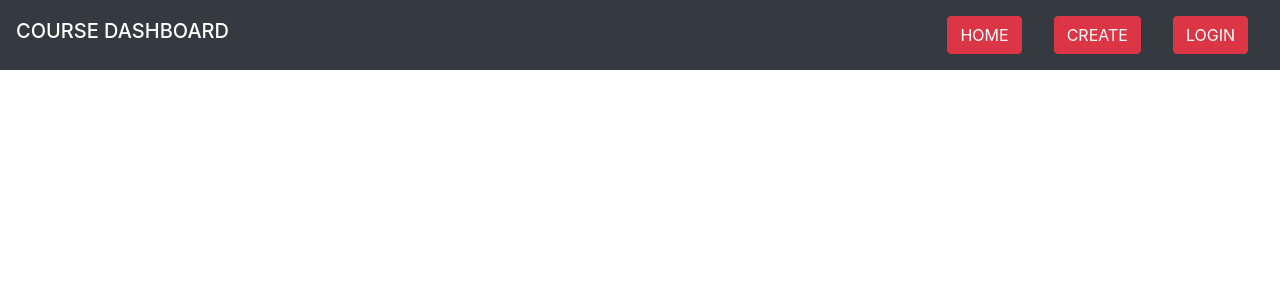
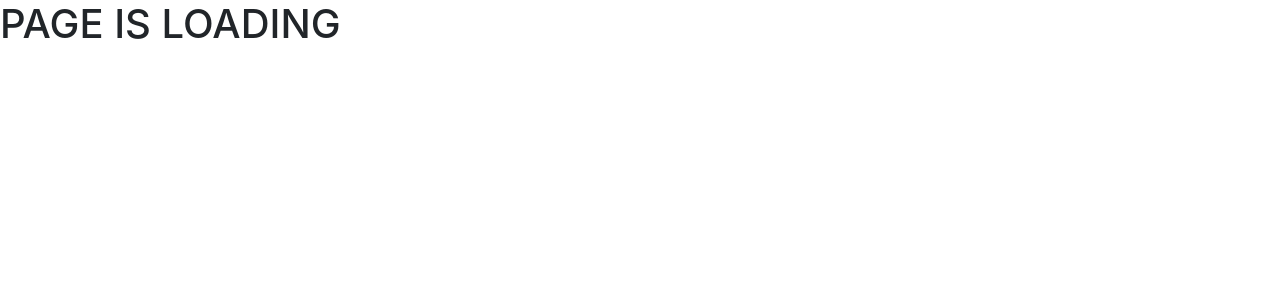
Before and after one commit to hchoi84/YouCourse, a Django app: page /video/ in a window 1280 px wide. Shown: the top 300 px of the page. Run offline with Django 3.2, Linux system fonts and the light colour scheme; parts of the project's set-up code (start-up, migrations or seed data) failed here and were passed over; some libraries are stand-ins or nearby versions.

Commit message:
add video, remove video

```diff
--- /dev/null
+++ b/apps/video_app/static/video_app/style.css
@@ -0,0 +1,4 @@
+*{
+    margin: 0;
+    padding: 0;
+}
--- a/apps/video_app/templates/video_app/index.html
+++ b/apps/video_app/templates/video_app/index.html
@@ -7,32 +7,13 @@
     <title>USERS</title>
     <link rel="stylesheet" href="https://stackpath.bootstrapcdn.com/bootstrap/4.3.1/css/bootstrap.min.css" integrity="sha384-ggOyR0iXCbMQv3Xipma34MD+dH/1fQ784/j6cY/iJTQUOhcWr7x9JvoRxT2MZw1T" crossorigin="anonymous">
     {% load static %}
-    <link rel="stylesheet" href="{% static 'belt_app/style.css' %}">
+    <link rel="stylesheet" href="{% static 'video_app/style.css' %}">
 </head>
 <body>
-    <nav class="navbar navbar-dark bg-dark justify-content-between">
-            <h6 class="navbar-brand">COURSE DASHBOARD</h6>
-            <div class="menu-buttons form-inline">
-                <form class="nav-item nav-link" action="/belt">
-                    <button type="submit" class="btn btn-danger">HOME</button>
-                </form>
-                <form class="nav-item nav-link" action="/belt/create">
-                    <button type="submit" class="btn btn-danger">CREATE</button>
-                </form>
-                {% if 'user_id' in request.session %}
-                    <form class="nav-item nav-link" action="/logout">
-                        <button type="submit" class="btn btn-danger">LOGOUT</button>
-                    </form>
-                {% else %}
-                    <form class="nav-item nav-link" action="/">
-                        <button type="submit" class="btn btn-danger">LOGIN</button>
-                    </form>
-                {% endif %}
-            </div>
-        </nav>
-        <div class="embed-responsive embed-responsive-16by9">
-            <iframe class="embed-responsive-item" src="url here" allowfullscreen></iframe>
-        </div>
+    <h1>PAGE IS LOADING</h1>
+    <div class="embed-responsive embed-responsive-16by9">
+            <iframe class="embed-responsive-item" src="" allowfullscreen></iframe>
+    </div>
     <script src="https://ajax.googleapis.com/ajax/libs/jquery/3.4.1/jquery.min.js"></script>
 </body>
 </html>
--- a/apps/video_app/views.py
+++ b/apps/video_app/views.py
@@ -6,20 +6,24 @@ def index(request):
 
 def add_video_form(request):
 
-    return render(request, "video_app/index.html")
+    return render(request, "video_app/add.html")
 
-def add_video_post(request):
+def add_video_post(request, course_id):
+    if request.method == 'POST':
+        Video.objects.create_video(course_id, request.POST)
+    return redirect('video')
 
+def delete_video(request, video_id):
+    if request.session['user_id'] == Video.objects.get(id=video_id).User.id:
+        Video.objects.delete_video(video_id)
     return redirect('video')
+
+# NICE TO HAVE...
 
 def edit_video_form(request):
 
-    return render(request, "video_app/index.html")
+    return redirect('video')
 
 def edit_video_post(request):
 
     return redirect('video')
-
-def delete_video(request):
-
-    return redirect('video')
```
Also changed, not shown: apps/video_app/models.py (+4 -3 lines), apps/video_app/templates/video_app/add.html (added, +31 -0 lines).
